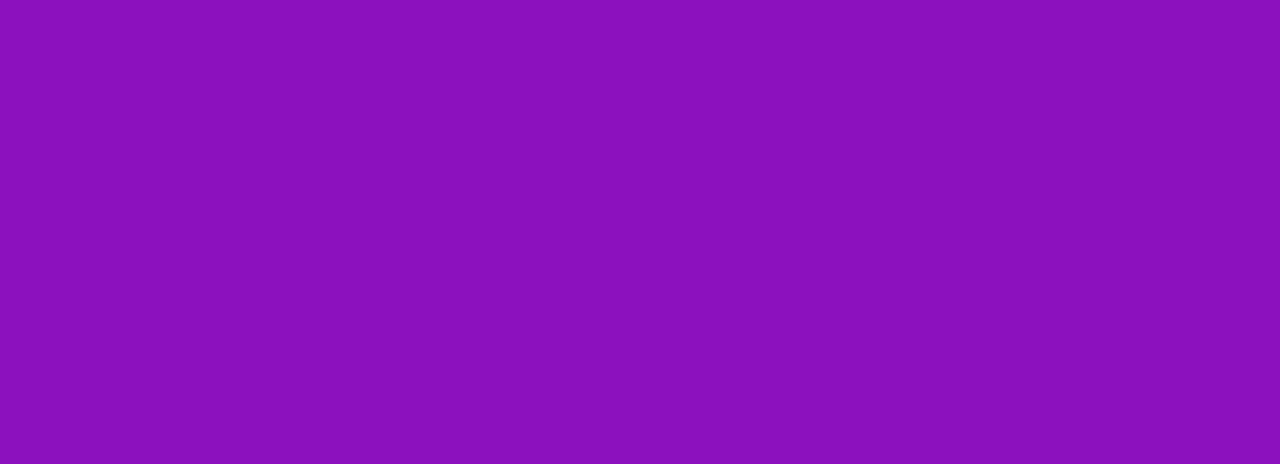
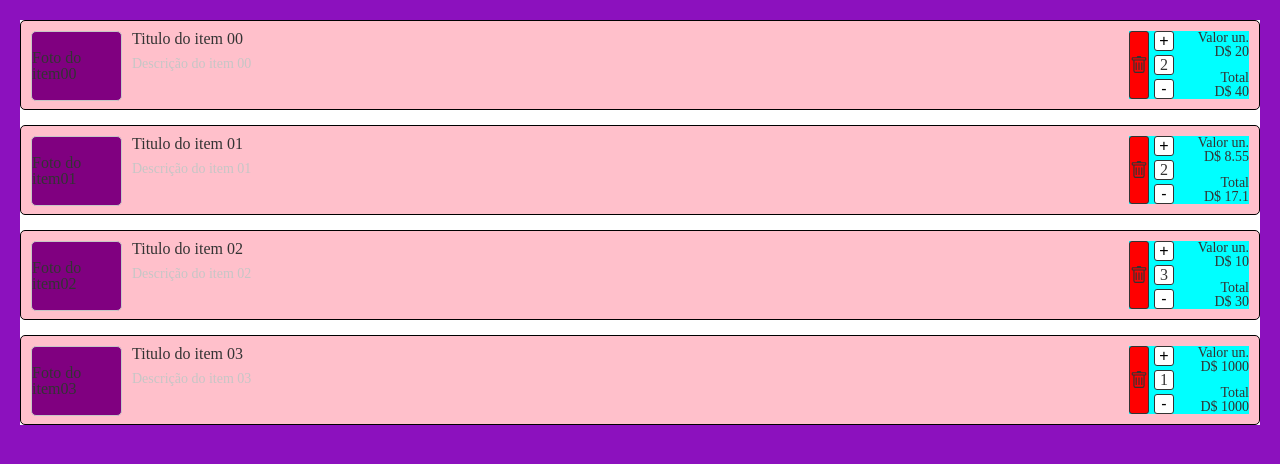
Before and after one commit to NilsonNetto/projeto14-drivenzon-front, a React (Create React App) app: page /cart in a window 1280 px wide. Before the commit this address had no page. Shown: the top 464 px of the page. Built offline with nearby package versions, Linux system fonts and the light colour scheme.

Commit message:
feat: cart initial design

```diff
--- a/package.json
+++ b/package.json
@@ -7,6 +7,7 @@
     "react": "^17.0.2",
     "react-dom": "^17.0.2",
     "react-icons": "^4.4.0",
+    "react-router-dom": "^6.4.0",
     "react-scripts": "^4.0.3",
     "styled-components": "^5.3.5"
   },
--- a/src/components/App.js
+++ b/src/components/App.js
@@ -4,6 +4,7 @@ import UserContext from "../contexts/UserContext.js";
 import { useState } from "react";
 import { BrowserRouter, Routes, Route } from "react-router-dom";
 import RegisterPage from "./RegisterPage.js";
+import Cart from "./Cart.js";
 
 export default function App() {
 
@@ -16,6 +17,7 @@ export default function App() {
         <Routes>
           <Route path="/" element={<LoginPage />} />
           <Route path="/register" element={<RegisterPage />} />
+          <Route path="/cart" element={<Cart />} />
         </Routes>
       </BrowserRouter>
     </UserContext.Provider>
--- a/src/components/Cart.js
+++ b/src/components/Cart.js
@@ -2,13 +2,15 @@ import styled from "styled-components";
 import { useContext, useEffect, useState } from "react";
 import { getCart } from "../services/drivenzon.js";
 import UserContext from "../contexts/UserContext.js";
+import Item from "./Item.js";
+
 
 export default function Cart() {
 
   const userData = useContext(UserContext);
   const [userCart, setUserCart] = useState([]);
 
-  useEffect(() => {
+  /*   useEffect(() => {
       if (userData) {
         const config = {
           headers: {
@@ -25,25 +27,41 @@ export default function Cart() {
             alert('Error');
           });
       }
-  }, []);
+    }, []); */
 
-
+  const testeCarrinho = [{
+    title: "Titulo do item 00",
+    description: "Descrição do item 00",
+    image: "Foto do item00",
+    price: 20,
+    quantity: 2
+  },
+  {
+    title: "Titulo do item 01",
+    description: "Descrição do item 01",
+    image: "Foto do item01",
+    price: 8.55,
+    quantity: 2
+  },
+  {
+    title: "Titulo do item 02",
+    description: "Descrição do item 02",
+    image: "Foto do item02",
+    price: 10,
+    quantity: 3
+  },
+  {
+    title: "Titulo do item 03",
+    description: "Descrição do item 03",
+    image: "Foto do item03",
+    price: 1000,
+    quantity: 1
+  }];
 
   return (
     <Wrapper>
       <Items>
-        <Item>
-          <Description>
-            <h1>Foto do item</h1>
-            <h3>Titulo com o nome do item</h3>
-            <p>Descrição do item</p>
-          </Description>
-          <Price>
-            <p>R$ Item Price</p>
-            <p>Qtdade: 1</p>
-            <h3>R$ Total price</h3>
-          </Price>
-        </Item>
+        {testeCarrinho.map((item, index) => <Item key={index} itemData={item} />)}
       </Items>
     </Wrapper>
   );
@@ -51,23 +69,15 @@ export default function Cart() {
 
 const Wrapper = styled.div`
   width: 100%;
+  padding: 20px;
 `;
 
 const Items = styled.div`
   width: 100%;
   display: flex;
   flex-direction: column;
+  background-color: white;
+  color: #333333;
+  font-size: 16px;
+  gap: 15px;
 `;
-
-const Item = styled.div`
-  width: 100%;
-  height: 100px;
-  display: flex;
-  justify-content: space-between;
-  align-items: center;
-`;
-
-const Description = styled.div`
-`;
-const Price = styled.div`
-`;
--- /dev/null
+++ b/src/components/Item.js
@@ -0,0 +1,172 @@
+import styled from "styled-components";
+import { BsTrash } from "react-icons/bs";
+import { useEffect, useState } from "react";
+
+export default function Item({ itemData }) {
+
+  const { title, description, image, price, quantity } = itemData;
+  const [itemTotalPrice, setItemTotalPrice] = useState('');
+  const [itemQuantity, setItemQuantity] = useState(quantity);
+
+  function changeQuantity(value) {
+    if (value === 'add') {
+      setItemQuantity(itemQuantity + 1);
+    } else if (itemQuantity > 1) {
+      setItemQuantity(itemQuantity - 1);
+    }
+  };
+
+  useEffect(() => {
+    setItemTotalPrice(price * itemQuantity);
+  }, [itemQuantity]);
+
+  function removeItem() {
+    const confirmation = window.confirm(`Deseja excluir o item ${title}`);
+    if (confirmation) {
+      //colocar para remover no carrinho do back
+      console.log('vai ter uma exclusão');
+    }
+  }
+
+  return (
+    <Wrapper>
+      <Description>
+        <ItemPhoto>{image}</ItemPhoto>
+        <ItemText>
+          <h3>{title}</h3>
+          <p>{description}</p>
+        </ItemText>
+      </Description>
+      <ItemData>
+        <DeleteItem onClick={removeItem}>
+          <BsTrash />
+        </DeleteItem>
+        <Quantity>
+          <button onClick={() => changeQuantity('add')}> + </button>
+          <p>{itemQuantity}</p>
+          <button onClick={() => changeQuantity('remove')}> - </button>
+        </Quantity>
+        <Price>
+          <div>
+            <p>Valor un.</p>
+            <p>D$ {price}</p>
+          </div>
+          <div>
+            <p>Total</p>
+            <p>D$ {itemTotalPrice}</p>
+          </div>
+        </Price>
+      </ItemData>
+    </Wrapper>
+  );
+}
+
+const Wrapper = styled.div`
+  width: 100%;
+  height: 90px;
+  padding: 10px;
+  display: flex;
+  justify-content: space-between;
+  align-items: center;
+  background-color: pink;
+  border-radius: 5px;
+  border: 1px solid black;
+`;
+
+const Description = styled.div`
+  display: flex;
+  height: 100%;
+  width: 100%;
+`;
+
+const ItemPhoto = styled.div`
+  width: 100px;
+  height: 70px;
+  margin-right: 10px;
+  border-radius: 5px;
+  border: 1px solid #C6C6C6;
+  background-color: purple;
+  display: flex;
+  justify-content: center;
+  align-items: center;
+  object-fit: cover;
+`;
+
+const ItemText = styled.div`
+  width: 100%;
+  height: 100%;
+  display: flex;
+  flex-direction: column;
+
+  p{
+    margin-top: 10px;
+    color: #C6C6C6;
+    font-size: 14px;
+  }
+`;
+
+const ItemData = styled.div`
+  width: 120px;
+  height: 100%;
+  display: flex;
+  justify-content: space-between;
+  align-items: center;
+  background-color: aqua;
+  font-size: 14px;
+`;
+
+const DeleteItem = styled.div`
+  width: 20px;
+  height: 100%;
+  display: flex;
+  justify-content: center;
+  align-items: center;
+  background-color: red;
+  color: #333333;
+  font-size: 18px;
+  border: 1px solid #333333;
+  border-radius: 3px;
+  cursor: pointer;
+`;
+
+const Quantity = styled.div`
+  width: 20px;
+  height: 100%;
+  margin: 0 5px;
+  display: flex;
+  flex-direction: column;
+  justify-content: space-between;
+  align-items: center;
+
+  button, p{
+    width: 20px;
+    height: 20px;
+    display: flex;
+    justify-content: center;
+    align-items: center;
+    font-size: 16px;
+    font-weight: 500;
+    border: 1px solid #333333;
+    border-radius: 3px;
+    background-color: white;
+  }
+
+  button{
+    cursor: pointer;
+  }
+`;
+
+const Price = styled.div`
+  width: 70px;
+  height: 100%;
+  display: flex;
+  flex-direction: column;
+  justify-content: space-between ;
+  align-items: flex-end;
+
+  div{
+  display: flex;
+  flex-direction: column;
+  align-items: flex-end;
+  }
+`;
--- a/src/components/RegisterPage.js
+++ b/src/components/RegisterPage.js
@@ -1,7 +1,7 @@
 import { useState } from "react";
 import styled from "styled-components";
 import { Link, useNavigate } from "react-router-dom";
-import { register } from "../services/mywallet";
+import { register } from "../services/drivenzon.js";
 
 export default function RegisterPage() {
 
```
Also changed, not shown: 1 other file (tests, documents, lock files or other folders). Lines whose indentation alone changed are shown as unchanged.
